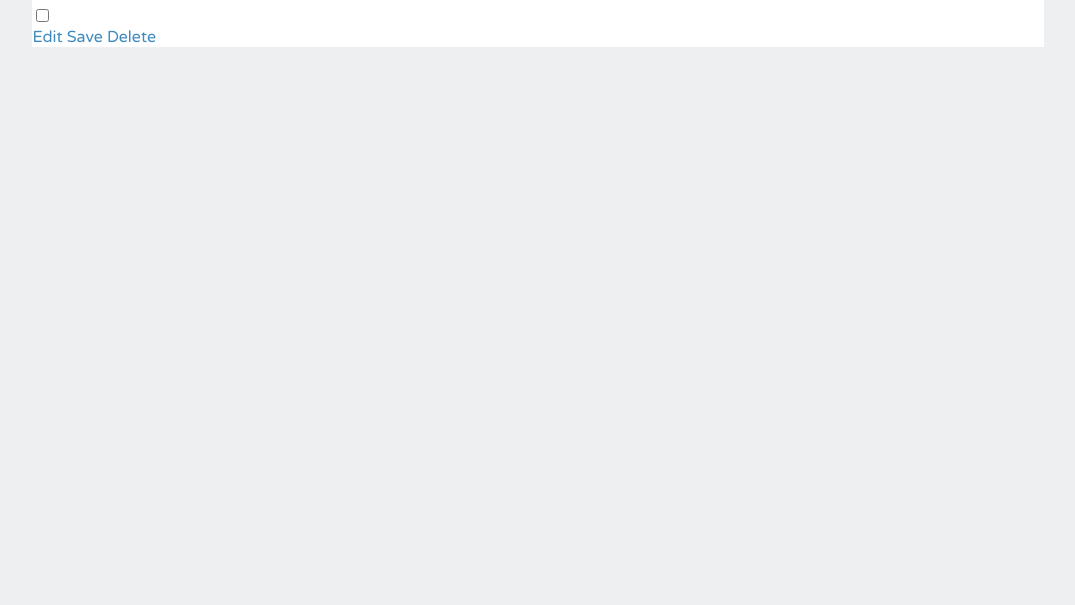
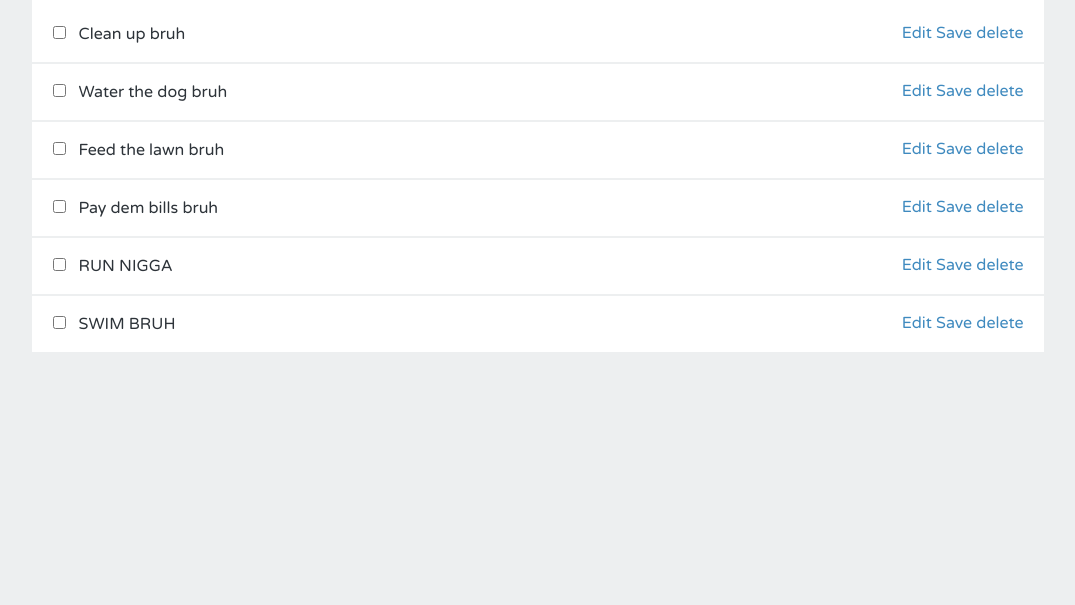
Before and after one commit to Dnguye92/angularToDo, a plain HTML site: page index.html in a window 1280 px wide. Shown: the part 195-800 px from the top of the page, without its empty margins (102-1177 px from the left). Drawn offline with Linux system fonts and the light colour scheme.

Commit message:
added an array and a div of ng-repeat

```diff
--- a/app/app.js
+++ b/app/app.js
@@ -2,12 +2,16 @@ angular.module("todoListApp", [])
 
 .controller('mainCtrl', function($scope) {
   $scope.helloWorld = function() {
-    console.log('Hello There! This is the hello world controller function in the mainCtrl');
-  }
-})
+    console.log("Hello there! This the helloWorld controller function, in the mainCtrl!");
+  };
 
-.controller('imASibling', function($scope) {
-  $scope.foobar = 1234;
+  $scope.todos = [
+    {"name": "Clean up bruh"},
+    {"name": "Water the dog bruh"},
+    {"name": "Feed the lawn bruh"},
+    {"name": "Pay dem bills bruh"},
+    {"name": "RUN NIGGA"},
+    {"name": "SWIM BRUH"}
+  ]
 
-  //Do other cool stuff
 });
--- a/css/main.css
+++ b/css/main.css
@@ -40,7 +40,7 @@ a {
         margin-left: 10px; }
         .list .item .actions .delete:hover {
           color: #f28888; }
-    .list .item.editing .actions {
+    .list .item.editing-item .actions {
       margin-top: 17px; }
   .list .edited label:after {
     content: " edited";
--- a/index.html
+++ b/index.html
@@ -9,14 +9,17 @@
 
 
   <div ng-controller="mainCtrl" class="list">
-    <h1 ng-click="helloWorld()">My ToDo's</h1>
-    <input ng-model="todo.completed" type="checkbox">
-    <label ng-hide="editing" class="editing-label" ng-click="helloWorld()">{{todo.name}}</label>
-    <input ng-show="editing" ng-model="todo.name" class="editing-label" type="text">
-    <div class="actions">
-      <a href="" ng-click="editing = !editing">Edit</a>
-      <a href="" ng-click="helloWorld()">Save</a>
-      <a href="" class="delete">Delete</a>
+    <h1 ng-click="helloWorld()">My TODOs</h1>
+    <div class="item" ng-class="{'editing-item': editing}" ng-repeat="todo in todos">
+      <input ng-model="todo.completed" type="checkbox"/>
+      <label ng-hide="editing" ng-click="helloWorld()">
+        {{todo.name}}</label>
+      <input ng-blur="editing = false;" ng-show="editing" ng-model="todo.name" class="editing-label" type="text"/>
+      <div class="actions">
+        <a href="" ng-click="editing = !editing">Edit</a>
+        <a href="" ng-click="helloWorld()">Save</a>
+        <a href="" class="Delete">delete</a>
+      </div>
     </div>
   </div>
 
```
